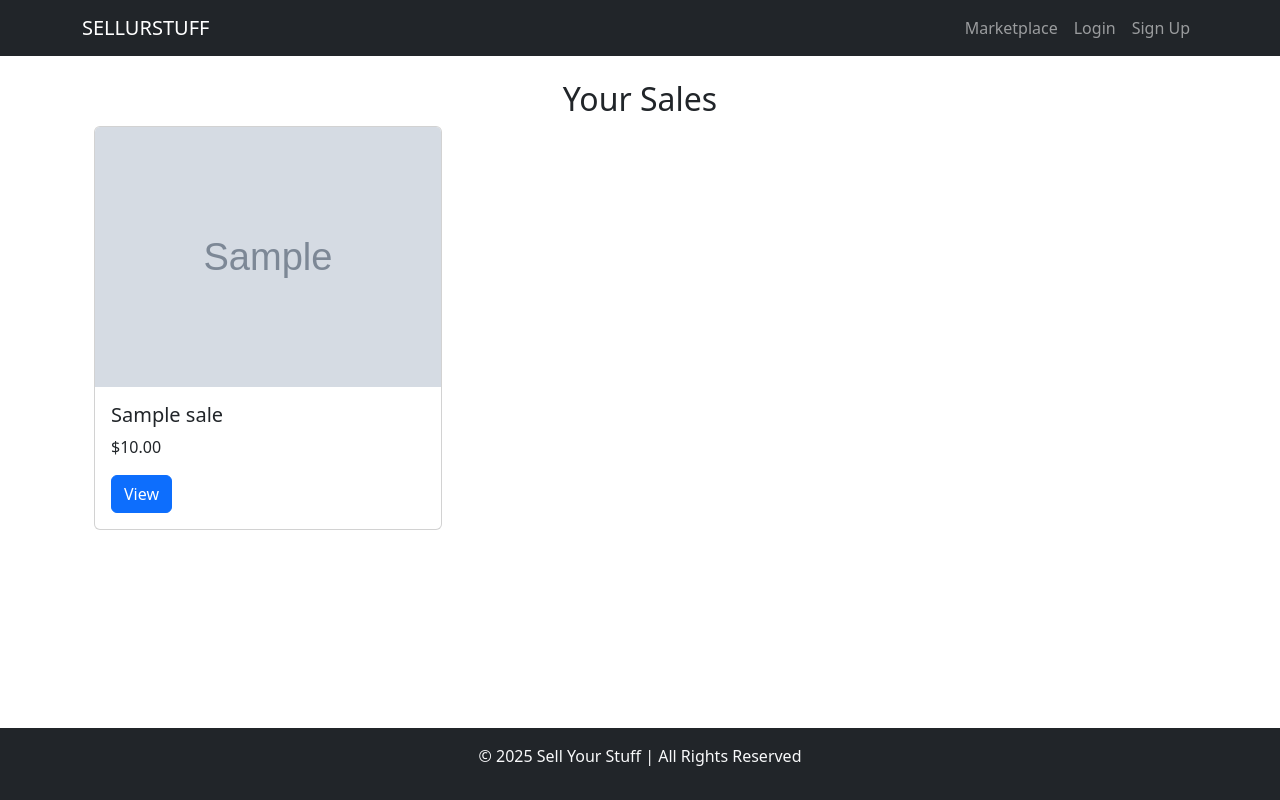
After one commit to TerryLoc/sell_ur_stuff, a Django app: page /sales/ in a window 1280 px wide. The commit adds this page. Run offline with Django 5.2, Linux system fonts and the light colour scheme; tables that the repository leaves empty hold one stand-in row (values such as "Sample post"); grey boxes marked "Sample" are stand-in pictures.

Commit message:
Refactor: Update market and sales templates

```diff
--- a/market/templates/market.html
+++ b/market/templates/market.html
@@ -6,7 +6,7 @@
 <div class="container">
     <h2 class="text-center">Marketplace</h2>
     <div class="row">
-        {% for product in products %}
+        {% comment %} {% for product in products %}
             <div class="col-md-4 mb-4">
                 <div class="card">
                     {% if product.image %}
@@ -23,7 +23,7 @@
             </div>
         {% empty %}
             <p class="text-center">No items available in the marketplace.</p>
-        {% endfor %}
+        {% endfor %} {% endcomment %}
     </div>
 </div>
 {% endblock content %}
--- a/market/views.py
+++ b/market/views.py
@@ -7,4 +7,4 @@ def market_list(request):
     The list of all available products and display them in the market
     """
     products = Sale.objects.filter(status="available")  # Only show available items
-    return render(request, "market/market.html", {"products": products})
+    return render(request, "market.html", {"products": products})
--- /dev/null
+++ b/sales/templates/sales/sales_list.html
@@ -0,0 +1,29 @@
+{% extends "base.html" %}
+
+{% block title %}My Sales{% endblock title %}
+
+{% block content %}
+<div class="container">
+    <h2 class="text-center">Your Sales</h2>
+    <div class="row">
+        {% for sale in sales %}
+            <div class="col-md-4 mb-4">
+                <div class="card">
+                    {% if sale.image %}
+                        <img src="{{ sale.image.url }}" class="card-img-top" alt="{{ sale.title }}" width="" height="">
+                    {% else %}
+                        <img src="https://via.placeholder.com/300" class="card-img-top" alt="No Image" width="" height="">
+                    {% endif %}
+                    <div class="card-body">
+                        <h5 class="card-title">{{ sale.title }}</h5>
+                        <p class="card-text">${{ sale.price }}</p>
+                        <a href="{% url 'sale_detail' sale.id %}" class="btn btn-primary">View</a>
+                    </div>
+                </div>
+            </div>
+        {% empty %}
+            <p class="text-center">You have no sales listed.</p>
+        {% endfor %}
+    </div>
+</div>
+{% endblock content %}
--- a/sales/urls.py
+++ b/sales/urls.py
@@ -1,11 +1,10 @@
 from django.urls import path
-from .views import sales_list, sale_detail, sale_create, sale_update, sale_delete
+from . import views
 
-# This is the URL configuration for the sales app of the project.
 urlpatterns = [
-    path("", sales_list, name="sales_list"),
-    path("<int:sale_id>/", sale_detail, name="sale_detail"),
-    path("new/", sale_create, name="sale_create"),
-    path("<int:sale_id>/edit/", sale_update, name="sale_update"),
-    path("<int:sale_id>/delete/", sale_delete, name="sale_delete"),
+    path("", views.sales_list, name="sales_list"),  # This handles the sales list page
+    path("create/", views.sale_create, name="sale_create"),  # Handle product creation
+    path(
+        "<int:id>/", views.sale_detail, name="sale_detail"
+    ),  # Detail view for each product
 ]
--- a/sales/views.py
+++ b/sales/views.py
@@ -6,10 +6,8 @@ from .forms import SaleForm
 
 # List all sales
 def sales_list(request):
-    """
-    List all available sales and display them
-    """
-    sales = Sale.objects.filter(status="available")
+    # Show all available products
+    sales = Sale.objects.filter(status="available")  # Filter by status if needed
     return render(request, "sales/sales_list.html", {"sales": sales})
 
 
--- a/sell_ur_stuff_site/urls.py
+++ b/sell_ur_stuff_site/urls.py
@@ -3,12 +3,13 @@ from django.urls import path, include
 from django.conf import settings
 from django.conf.urls.static import static
 
+
 urlpatterns = [
     path("admin/", admin.site.urls),
-    path("", include("home.urls")),  # home app URL
-    path("sales/", include("sales.urls")),  # sales app URL
-    path("market/", include("market.urls")),  # market app URL
-    path("accounts/", include("allauth.urls")),  # Django Allauth URLs
+    path("sales/", include("sales.urls")),  # Include the sales app URLs
+    path("market/", include("market.urls")),  # Marketplace URLs
+    path("accounts/", include("allauth.urls")),  # Authentication URLs
+    path("", include("home.urls")),  # Home page URL if you have one
 ]
 if settings.DEBUG:
     urlpatterns += static(settings.MEDIA_URL, document_root=settings.MEDIA_ROOT)
--- a/templates/base.html
+++ b/templates/base.html
@@ -32,9 +32,12 @@
                 </button>
                 <div class="collapse navbar-collapse" id="navbarNav">
                     <ul class="navbar-nav ms-auto">
+                        <li class="nav-item">
+                            <a class="nav-link" href="{% url 'market_list' %}">Marketplace</a>
+                        </li>
                         {% if user.is_authenticated %}
                             <li class="nav-item">
-                                <a class="nav-link" href="{% url 'profile' %}">Profile</a>
+                                <a class="nav-link" href="{% url 'sale_create' %}">Sell</a>
                             </li>
                             <li class="nav-item">
                                 <a class="nav-link" href="{% url 'account_logout' %}">Logout</a>
```
Also changed, not shown: sales/templates/sales/sale_detail.html (added, +26 -0 lines), sales/templates/sales_list.html (deleted, +0 -15 lines), db.sqlite3, sales/migrations/0001_initial.py (added), sales/templates/sale_detail.html (deleted).
